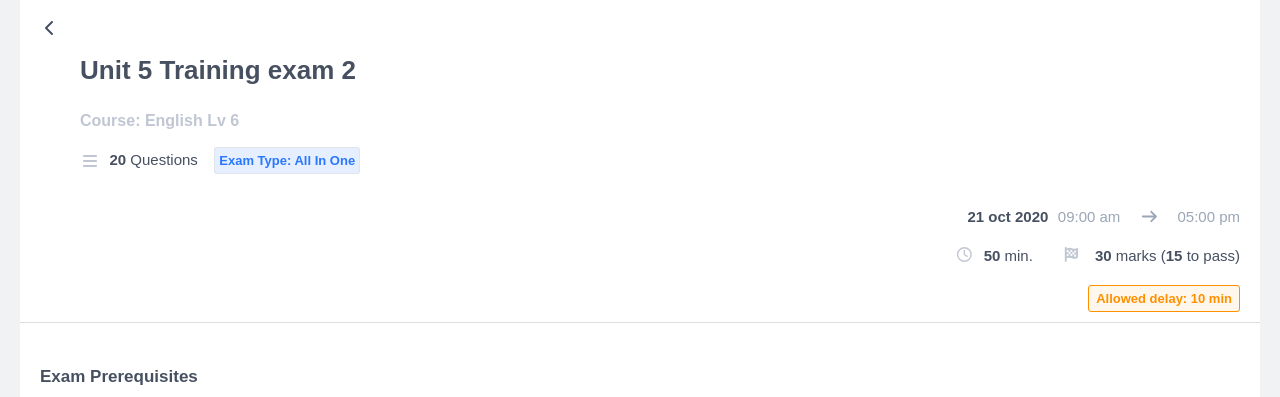
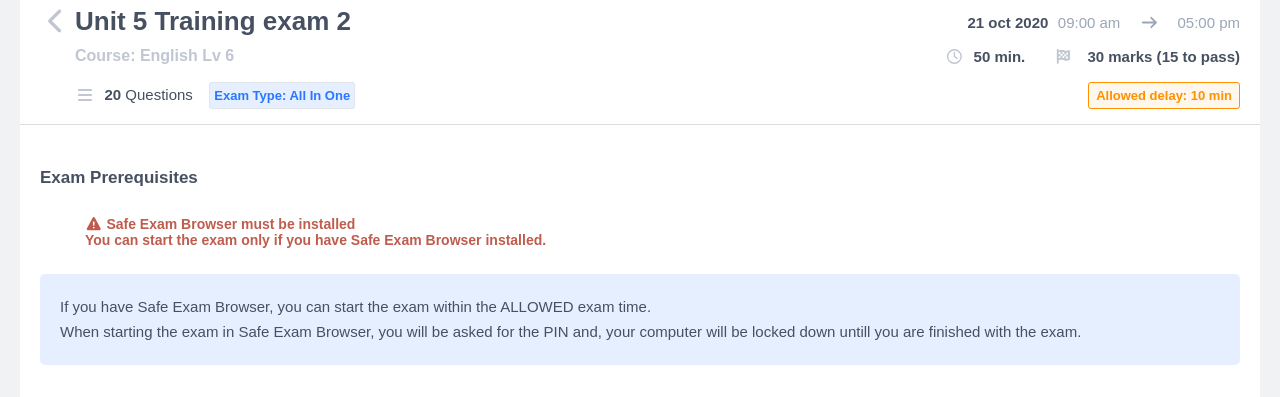
Before and after one commit to diver3011/CUUSTOOM, a plain HTML site: page index.html in a window 1280 px wide. Shown: the part 105-502 px from the top of the page. Drawn offline with Linux system fonts and the light colour scheme.

Commit message:
changiing

```diff
--- a/css/style.css
+++ b/css/style.css
@@ -28,10 +28,13 @@ li {
 	float: left;
 	width: 50%
 }
+
+
+
 @media (max-width: 767.99px) {
 .fl-le {
 	width: 100%;
-}
+	}
 
 }
 
@@ -476,9 +479,9 @@ span.bord {
 @media (min-width:768px) and (max-width:991.99px) {
 span.bord {
 
-    height: 30px;
-    right: 100px;
-    top: 4%;
+	height: 35px;
+    right: 95px;
+    top: 3%;
 	}
 
 }
@@ -623,7 +626,7 @@ ul.lang-menu {
 .content {
 	background-color: #fff;
 	margin: 20px;
-	padding: 20px 0 80px;
+	padding: 5px 0 80px;
 	border-radius: 5px;
 }
 
@@ -631,7 +634,7 @@ ul.lang-menu {
 
 @media (max-width: 991.99px) {
 	.content {
-		padding-bottom: 125px;
+		padding-bottom: 120px;
 	}
 }
 
@@ -642,12 +645,19 @@ ul.lang-menu {
 
 /* Start Exam-title */
 
+
 .content .exam-title {
 	border-bottom: 1px solid #ddd;
-	padding: 15px 20px;
+	padding: 0 20px 4px;
 	color: #465061;
+	display: flex;
+	flex-wrap: wrap;
+
 
 }
+
+
+
 
 @media (max-width:991.99px){
 .content .exam-title {
@@ -657,8 +667,47 @@ ul.lang-menu {
 }
 
 
+.content .exam-title .chev {
+
+	width: 35px;
+	text-align: left;
+	padding-top: 18px;
+
+}
 
 
+
+@media (max-width:575.99px){
+.content .exam-title .chev {
+	display: none;
+	}
+}
+
+
+
+
+.content .exam-title .chev .fa-chevron-left {
+	color: #c0c6d2;
+	font-size: 26px;
+}
+
+
+
+
+
+
+
+
+
+
+
+
+
+.content .exam-title .title-data {
+	flex-grow: 1;
+
+
+}
 
 
 
@@ -666,8 +715,8 @@ ul.lang-menu {
 .content .exam-title .title {
     position: relative;
     font-size: 26px;
-    padding-left: 40px;
     font-weight: 600;
+    margin-bottom: 10px;
 }
 
 @media (max-width: 575.99px) {
@@ -697,33 +746,11 @@ ul.lang-menu {
 
 
 
-.content .exam-title .title .fa-chevron-left {
-	position: absolute;
-	left: 0;
-	top: 3px;
-	color: #c0c6d2;
-}
-
-@media (max-width: 575.99px) {
-.content .exam-title .title .fa-chevron-left {
-display: none;
-
-
-}
-
-	}
-
 .content .exam-title .course-lv {
-	padding-left: 40px;
     color: #c0c6d2;
     font-size: 16px;
     margin-bottom: 20px;
-}
-
-
-
-.content .exam-title .exam-type {
-	padding-left: 40px;
+	margin-top: 2px;
 }
 
 
@@ -790,8 +817,13 @@ display: none;
 
 .content .exam-title .time-data{
 	text-align: right;
-	padding-top: 7px;
+	flex-grow: 1;
+	margin-top: 8px;
 }
+
+
+
+
 
 
 
@@ -800,6 +832,7 @@ display: none;
 @media (max-width:575.99px){
 .content .exam-title .time-data{
 	text-align: left;
+	margin-top: 10px;
 	}
 }
 
@@ -808,8 +841,9 @@ display: none;
 
 @media (min-width:576px) and (max-width:767.99px){
 .content .exam-title .time-data{
-	padding-left: 35px;
+	padding-left: 30px;
 	text-align: left;
+	margin-top: 15px;
 
 	}
 }
@@ -862,8 +896,10 @@ display: none;
 
 .content .exam-title .time-data .to-pass{
 	font-size: 15px;
-	margin-top: 20px;
-	padding-bottom: 10px;
+	margin-top: 10px;
+	margin-bottom: 20px;
+	padding-bottom: 0;
+	font-weight: 600;
 }
 
 
@@ -925,7 +961,6 @@ display: none;
 	border-radius: 3px;
 
 }
-
 
 /* End Exam Title */
 
```
